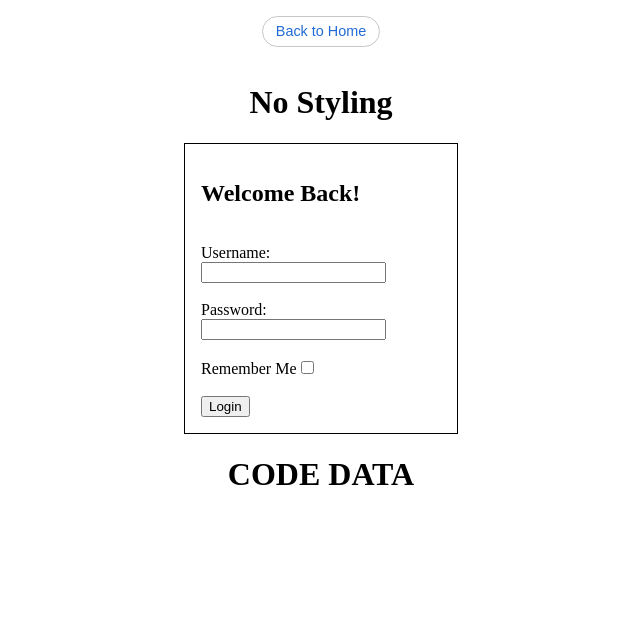
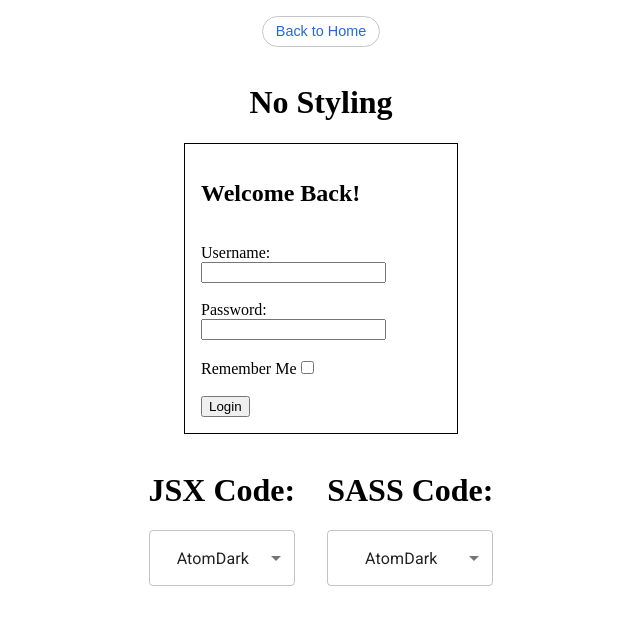
Before and after one commit to kembreyfarquhar/basic-styling, a React (Create React App) app in the folder client/: page /no-styling in a window 1280 px wide. Shown: the top 624 px of the page, without its empty margins (319-959 px from the left). Built offline with nearby package versions, Linux system fonts and the light colour scheme; no server answers.

Commit message:
adds reactsyntaxhighlighter to display code in CodeData, renders codedata in nostyling and basicstyling components

```diff
--- a/client/package.json
+++ b/client/package.json
@@ -10,7 +10,8 @@
     "react-dom": "^16.9.0",
     "react-router": "^5.1.0",
     "react-router-dom": "^5.1.0",
-    "react-scripts": "3.1.2"
+    "react-scripts": "3.1.2",
+    "react-syntax-highlighter": "^11.0.2"
   },
   "scripts": {
     "start": "react-scripts start",
--- a/client/src/components/CodeData.js
+++ b/client/src/components/CodeData.js
@@ -4,37 +4,111 @@
 
 import React, { useEffect, useState } from "react";
 import axios from "axios";
+import { MenuItem, Select } from "@material-ui/core";
+import { Prism as SyntaxHighlighter } from "react-syntax-highlighter";
+import {
+  atomDark,
+  dark,
+  coy,
+  okaidia,
+  solarizedlight,
+  tomorrow,
+  twilight,
+  prism,
+  darcula,
+  hopscotch,
+  vs,
+  xonokai
+} from "react-syntax-highlighter/dist/esm/styles/prism";
+import "../styles/codedata.scss";
 
 function CodeData(props) {
-  const [data, setData] = useState();
-  console.log(props.url);
+  const [jsxData, setJsxData] = useState();
+  const [sassData, setSassData] = useState();
+  const [jsxStyle, setJsxStyle] = useState(atomDark);
+  const [sassStyle, setSassStyle] = useState(atomDark);
 
   useEffect(() => {
     axios
       .get(props.url)
       .then(res => {
-        setData(res.data);
-        console.log(res.data);
+        setJsxData(res.data);
       })
       .catch(err => console.log(err));
   }, []);
 
+  if (props.styles) {
+    axios
+      .get(props.styles)
+      .then(res => {
+        setSassData(res.data);
+      })
+      .catch(err => console.log(err));
+  }
+
   return (
-    <>
-      <h1>CODE DATA</h1>
-      {data && (
-        <pre
-          style={{
-            wordWrap: "break-word",
-            whiteSpace: "pre-wrap",
-            display: "block",
-            fontFamily: "monospace"
-          }}
+    <div className="codedata-container">
+      <div className="box">
+        <h1>JSX Code:</h1>
+        <Select
+          variant="outlined"
+          value={jsxStyle}
+          onChange={e => setJsxStyle(e.target.value)}
         >
-          {data}
-        </pre>
-      )}
-    </>
+          <MenuItem value={atomDark}>AtomDark</MenuItem>
+          <MenuItem value={coy}>Coy</MenuItem>
+          <MenuItem value={okaidia}>Okaidia</MenuItem>
+          <MenuItem value={solarizedlight}>Solarizedlight</MenuItem>
+          <MenuItem value={tomorrow}>Tomorrow</MenuItem>
+          <MenuItem value={twilight}>Twilight</MenuItem>
+          <MenuItem value={prism}>Prism</MenuItem>
+          <MenuItem value={dark}>Dark</MenuItem>
+          <MenuItem value={darcula}>Darcula</MenuItem>
+          <MenuItem value={hopscotch}>Hopscotch</MenuItem>
+          <MenuItem value={vs}>VS</MenuItem>
+          <MenuItem value={xonokai}>Xonokai</MenuItem>
+        </Select>
+        {jsxData && (
+          <SyntaxHighlighter
+            className="code-box"
+            language="jsx"
+            style={jsxStyle}
+          >
+            {jsxData}
+          </SyntaxHighlighter>
+        )}
+      </div>
+      <div className="box">
+        <h1>SASS Code:</h1>
+        <Select
+          variant="outlined"
+          value={sassStyle}
+          onChange={e => setSassStyle(e.target.value)}
+        >
+          <MenuItem value={atomDark}>AtomDark</MenuItem>
+          <MenuItem value={coy}>Coy</MenuItem>
+          <MenuItem value={okaidia}>Okaidia</MenuItem>
+          <MenuItem value={solarizedlight}>Solarizedlight</MenuItem>
+          <MenuItem value={tomorrow}>Tomorrow</MenuItem>
+          <MenuItem value={twilight}>Twilight</MenuItem>
+          <MenuItem value={prism}>Prism</MenuItem>
+          <MenuItem value={dark}>Dark</MenuItem>
+          <MenuItem value={darcula}>Darcula</MenuItem>
+          <MenuItem value={hopscotch}>Hopscotch</MenuItem>
+          <MenuItem value={vs}>VS</MenuItem>
+          <MenuItem value={xonokai}>Xonokai</MenuItem>
+        </Select>
+        {jsxData && (
+          <SyntaxHighlighter
+            className="code-box"
+            language="sass"
+            style={sassStyle}
+          >
+            {sassData}
+          </SyntaxHighlighter>
+        )}
+      </div>
+    </div>
   );
 }
 
--- a/client/src/components/styled-comps/BasicStyling.js
+++ b/client/src/components/styled-comps/BasicStyling.js
@@ -2,6 +2,8 @@ import React from "react";
 import { NavLink } from "react-router-dom";
 import "../../styles/basicstyling.scss";
 import "../../styles/global.scss";
+
+import CodeData from "../CodeData";
 
 function BasicStyling() {
   return (
@@ -9,9 +11,7 @@ function BasicStyling() {
       <NavLink className="link" to="/">
         Back to Home
       </NavLink>
-
       <h2>Basic Styling</h2>
-
       <div className="login-box">
         <h2>Welcome Back!</h2>
 
@@ -31,6 +31,14 @@ function BasicStyling() {
           <button type="submit">Login</button>
         </form>
       </div>
+      <CodeData
+        url={
+          "https://raw.githubusercontent.com/kmcknight1/basic-styling/master/client/src/components/styled-comps/BasicStyling.js"
+        }
+        styles={
+          "https://raw.githubusercontent.com/kmcknight1/basic-styling/master/client/src/styles/basicstyling.scss"
+        }
+      />
     </div>
   );
 }
--- a/client/src/components/styled-comps/NoStyling.js
+++ b/client/src/components/styled-comps/NoStyling.js
@@ -40,6 +40,7 @@ function NoStyling() {
         url={
           "https://raw.githubusercontent.com/kmcknight1/basic-styling/master/client/src/components/styled-comps/NoStyling.js"
         }
+        styles={false}
       />
     </div>
   );
--- /dev/null
+++ b/client/src/styles/codedata.scss
@@ -0,0 +1,19 @@
+.codedata-container {
+  max-width: 100vw;
+  min-width: 100vw;
+  text-align: center;
+  display: flex;
+  flex-flow: row wrap;
+  justify-content: center;
+
+  .box {
+    max-width: 35rem;
+    display: flex;
+    flex-direction: column;
+    margin: 1rem;
+
+    .code-box {
+      height: 30rem;
+    }
+  }
+}
```
Also changed, not shown: 1 other file (tests, documents, lock files or other folders).
